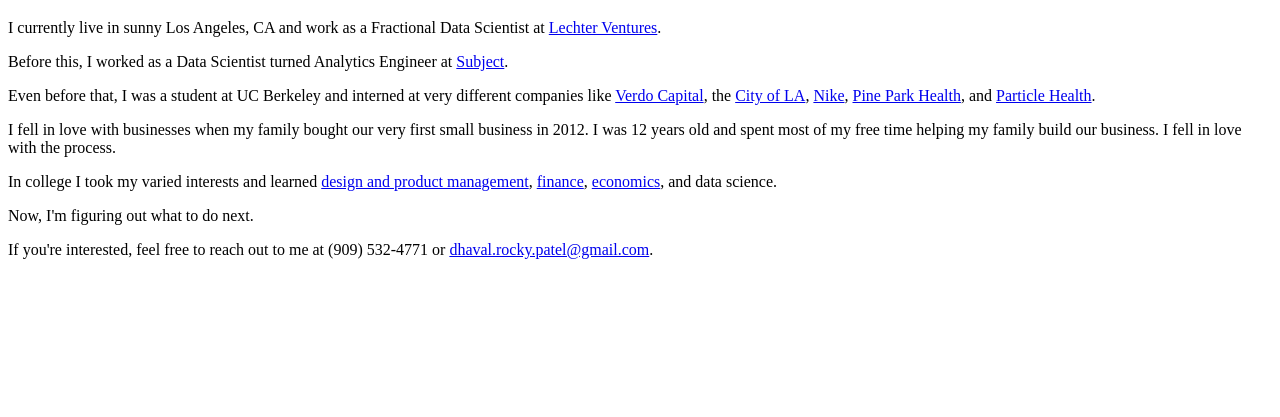
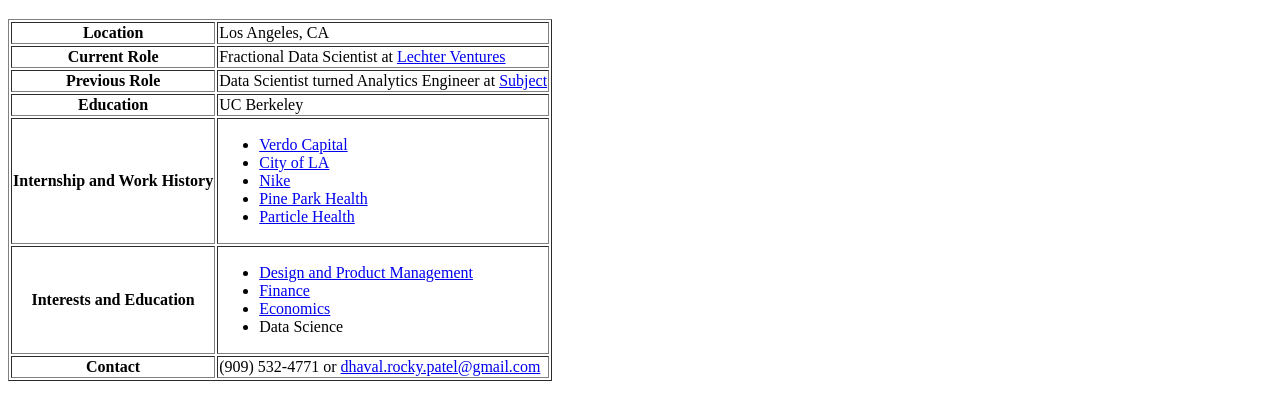
Before and after one commit to dhavalcodes/dhaval, a plain HTML site: page index.html in a window 1280 px wide. Shown: the part 61-478 px from the top of the page. Drawn offline with Linux system fonts and the light colour scheme.

Commit message:
Update index.html
made everything into a table

```diff
--- a/index.html
+++ b/index.html
@@ -9,25 +9,57 @@
       <h1>My name is Dhaval Patel.</h1>
     </header>
 
-    <section id="information">
-      <p>I currently live in sunny Los Angeles, CA and work as a Fractional Data Scientist at <a href="https://www.linkedin.com/company/%E9%87%9A/" target="_blank">Lechter Ventures</a>.</p>
-      <p>Before this, I worked as a Data Scientist turned Analytics Engineer at <a href="subject.com" target="_blank">Subject</a>.</p>
-      <p>Even before that, I was a student at UC Berkeley and interned at very different companies like
-        <a href="https://www.verdocapital.com/" target="_blank">Verdo Capital</a>,
-        the <a href="https://controller.lacity.gov/" target="_blank">City of LA</a>,
-        <a href="https://about.nike.com/en" target="_blank">Nike</a>,
-        <a href="https://www.pineparkhealth.com/" target="_blank">Pine Park Health</a>, and
-        <a href="https://www.particlehealth.com/" target="_blank">Particle Health</a>.</p>
+    <table border="1">
+      <!-- Personal and Professional Information -->
+      <tr>
+        <th>Location</th>
+        <td>Los Angeles, CA</td>
+      </tr>
+      <tr>
+        <th>Current Role</th>
+        <td>Fractional Data Scientist at <a href="https://www.linkedin.com/company/%E9%87%9A/" target="_blank">Lechter Ventures</a></td>
+      </tr>
+      <tr>
+        <th>Previous Role</th>
+        <td>Data Scientist turned Analytics Engineer at <a href="subject.com" target="_blank">Subject</a></td>
+      </tr>
+      <tr>
+        <th>Education</th>
+        <td>UC Berkeley</td>
+      </tr>
 
-      <p>I fell in love with businesses when my family bought our very first small business in 2012. I was 12 years old and spent most of my free time helping my
-      family build our business. I fell in love with the process.</p>
+      <!-- Internship and Work History -->
+      <tr>
+        <th>Internship and Work History</th>
+        <td>
+          <ul>
+            <li><a href="https://www.verdocapital.com/" target="_blank">Verdo Capital</a></li>
+            <li><a href="https://controller.lacity.gov/" target="_blank">City of LA</a></li>
+            <li><a href="https://about.nike.com/en" target="_blank">Nike</a></li>
+            <li><a href="https://www.pineparkhealth.com/" target="_blank">Pine Park Health</a></li>
+            <li><a href="https://www.particlehealth.com/" target="_blank">Particle Health</a></li>
+          </ul>
+        </td>
+      </tr>
 
-      <p>In college I took my varied interests and learned <a href="https://www.diversatech.org/" target="_blank">design and product management</a>,
-        <a href="https://www.berkeleyinvestment.group/" target="_blank">finance</a>, <a href="https://www.berkeleyuea.com/" target="_blank">economics</a>, and data science.</p>
+      <!-- Interests and Education -->
+      <tr>
+        <th>Interests and Education</th>
+        <td>
+          <ul>
+            <li><a href="https://www.diversatech.org/" target="_blank">Design and Product Management</a></li>
+            <li><a href="https://www.berkeleyinvestment.group/" target="_blank">Finance</a></li>
+            <li><a href="https://www.berkeleyuea.com/" target="_blank">Economics</a></li>
+            <li>Data Science</li>
+          </ul>
+        </td>
+      </tr>
 
-      <p>Now, I'm figuring out what to do next.</p>
-
-      <p>If you're interested, feel free to reach out to me at (909) 532-4771 or <a href="mailto:dhaval.rocky.patel@gmail.com">dhaval.rocky.patel@gmail.com</a>.</p>
-    </section>
+      <!-- Contact Information -->
+      <tr>
+        <th>Contact</th>
+        <td>(909) 532-4771 or <a href="mailto:dhaval.rocky.patel@gmail.com">dhaval.rocky.patel@gmail.com</a></td>
+      </tr>
+    </table>
   </body>
 </html>
```
